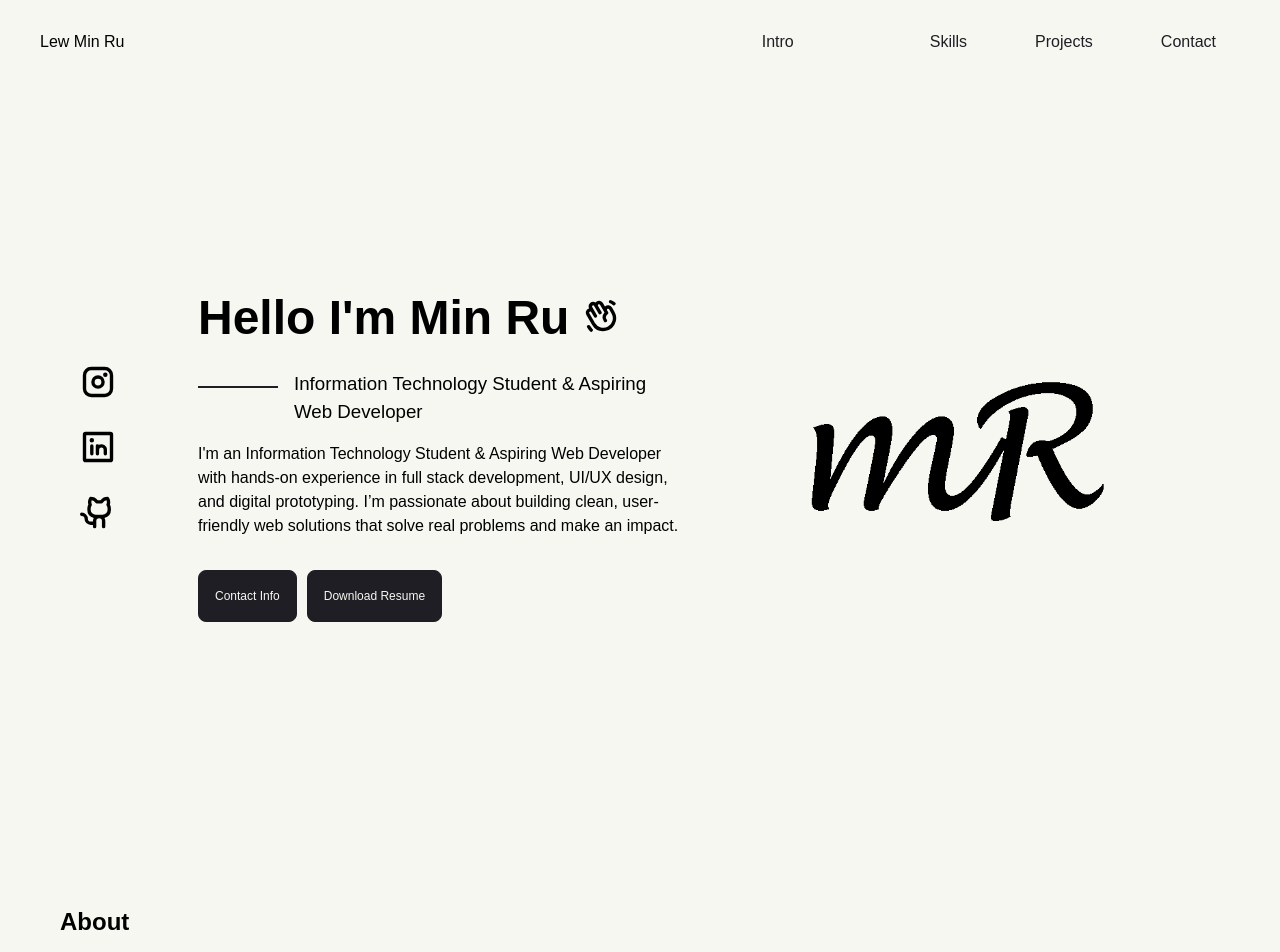
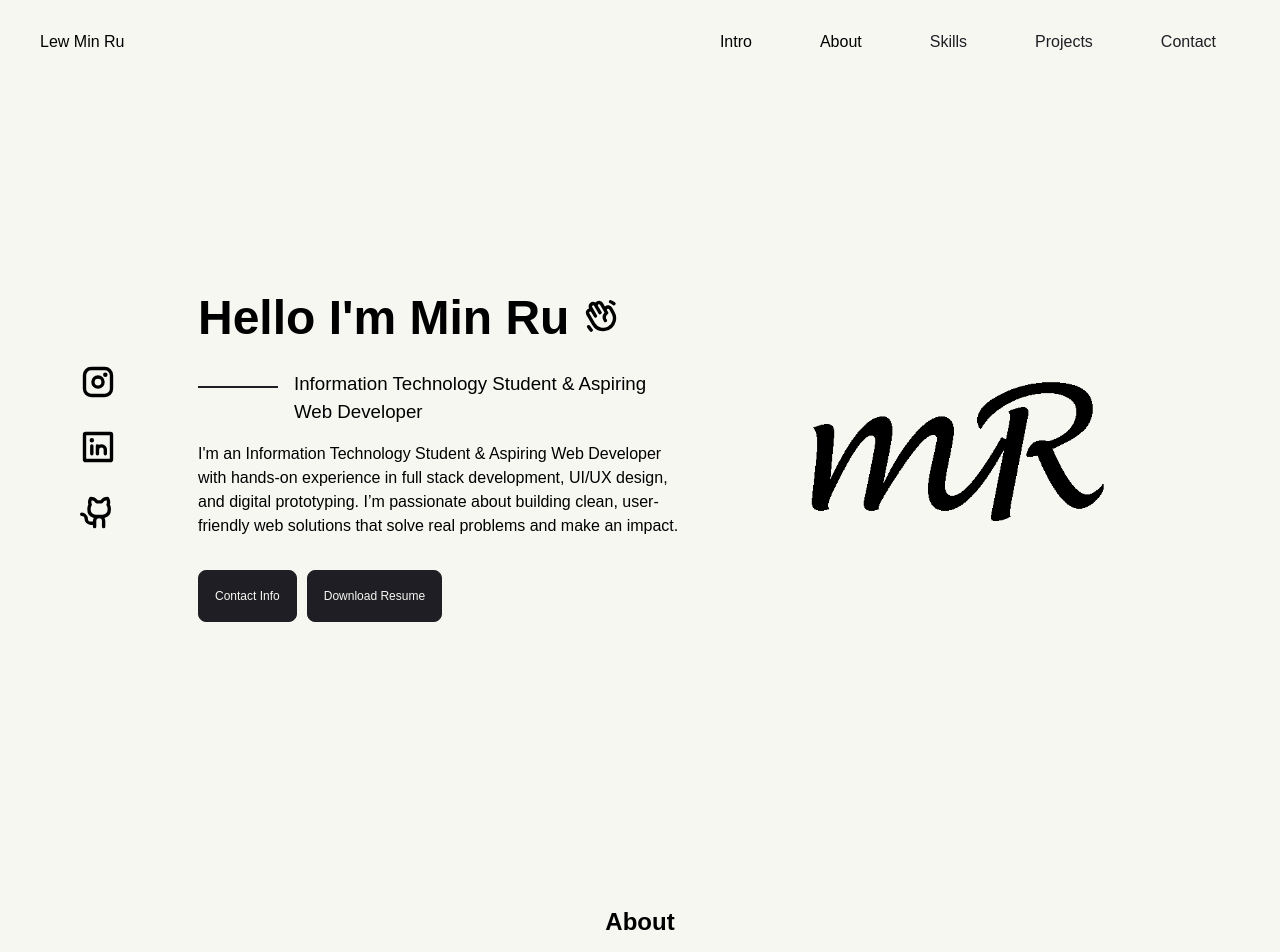
Before and after one commit to minruuu/lewminru, a React (Vite) app: page /#/ in a window 1280 px wide. Shown: the top 952 px of the page. Built offline with nearby package versions, Linux system fonts and the light colour scheme.

Commit message:
update intro and links

```diff
--- a/src/Home.css
+++ b/src/Home.css
@@ -44,6 +44,11 @@ section {
 
 html {
     scroll-behavior: smooth;
+}
+
+.section-title {
+    display: flex;
+    justify-content: center;
 }
 
 /* Intro Header */
--- a/src/Home.jsx
+++ b/src/Home.jsx
@@ -1,6 +1,6 @@
 import React from 'react'
 import { Routes, Route, Link } from 'react-router-dom';
-//import { Link as ScrollLink, Element } from 'react-scroll';
+import { Link as ScrollLink, Element } from 'react-scroll';
 import './Home.css'
 import { HandWavingIcon, InstagramLogoIcon, LinkedinLogoIcon, GithubLogoIcon } from "@phosphor-icons/react";
 import introImage from './images/favicon.png';
@@ -13,8 +13,8 @@ function Home() {
                     <a href="#" className="logo">Lew Min Ru</a>
                 </div>
                 <nav className="navbar">
-                    <a href="#home" className="nav-link">Intro</a>
-                    <a href="#about" className="nav-link"></a>
+                    <a href="#" className="nav-link"><ScrollLink to="home" smooth={true} duration={500}>Intro</ScrollLink></a>
+                    <a href="#" className="nav-link"><ScrollLink to="about" smooth={true} duration={500}>About</ScrollLink></a>
                     <a href="#skills" className="nav-link">Skills</a>
                     <a href="#projects" className="nav-link">Projects</a>
                     <a href="#contact" className="nav-link">Contact</a>
@@ -22,6 +22,7 @@ function Home() {
             </header>
 
             <main>
+                <Element name="home"></Element>
                 <section id="home" className="intro-header">
                     <div className="socials-icons">
                         <a href="#"><InstagramLogoIcon size={36} weight="bold" /></a>
@@ -43,8 +44,7 @@ function Home() {
                 </section>
 
                 <section id="about" className="section">
-
-                    <h2>About</h2>
+                    <Element name="about"><h2 className="section-title">About</h2></Element>
                 </section>
 
                 <section id="contact" className="section">
```
